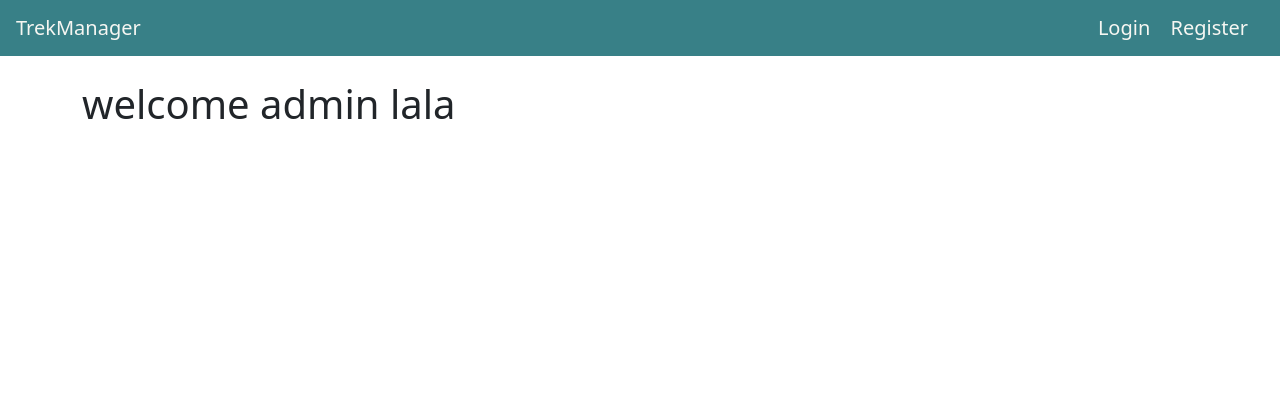
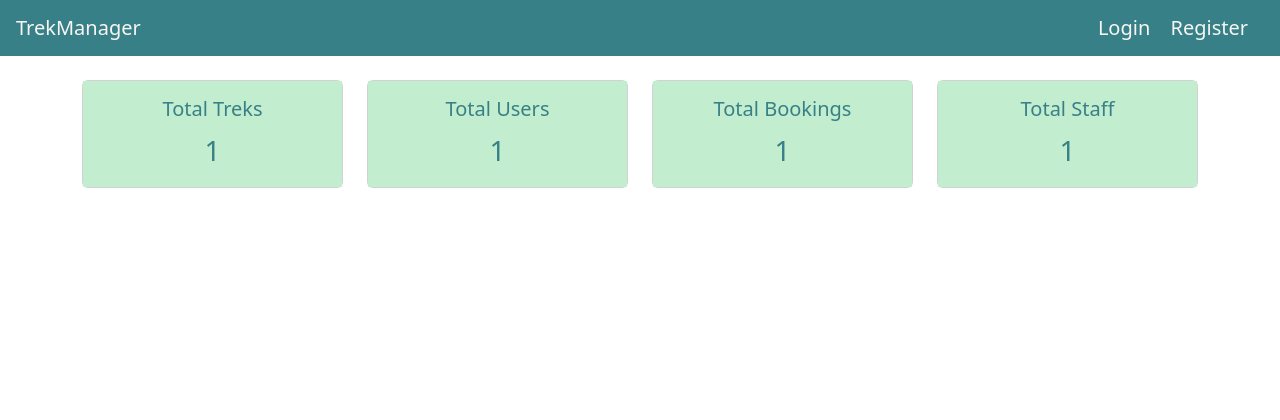
Before and after one commit to 23f2003837/Trekking-Management-App-V1, a Flask app: template app/templates/admin_dashboard.html in a window 1280 px wide. Shown: the top 420 px of the page. Run offline with Flask 3, Linux system fonts and the light colour scheme; the template is opened without the code that fills it: most values are stand-ins (such as "Sample title", 1, 10 or a date in 2020).

Commit message:
add admin dashboard stats cards

```diff
--- a/app/decorators.py
+++ b/app/decorators.py
@@ -44,7 +44,6 @@ def login_as_staff(f):
         if blacklisted:
             return blacklisted
 
-
         if session['role']!='staff':
             flash(f'Access Denied')
             return redirect(url_for(f"main.{session['role']}_dashboard"))
--- a/app/templates/admin_dashboard.html
+++ b/app/templates/admin_dashboard.html
@@ -1,4 +1,41 @@
 {% extends 'base.html' %}
 {% block content %}
-    <h1>welcome admin lala</h1>
+<div class="row">
+    <div class="col-md-3">
+    <div class="card text-center">
+        <div class="card-body bg-sage">
+            <h5 class="card-title text-teal-dark">Total Treks</h5>
+            <p class="card-text fs-3 text-teal-dark">{{ total_treks }}</p>
+        </div>
+    </div>
+    </div>
+
+    <div class="col-md-3">
+    <div class="card text-center">
+        <div class="card-body bg-sage">
+            <h5 class="card-title text-teal-dark">Total Users</h5>
+            <p class="card-text fs-3 text-teal-dark">{{ total_users }}</p>
+        </div>
+    </div>
+    </div>
+
+    <div class="col-md-3">
+    <div class="card text-center">
+        <div class="card-body bg-sage">
+            <h5 class="card-title text-teal-dark">Total Bookings</h5>
+            <p class="card-text fs-3 text-teal-dark">{{ total_bookings }}</p>
+        </div>
+    </div>
+    </div>
+
+    <div class="col-md-3">
+    <div class="card text-center">
+        <div class="card-body bg-sage">
+            <h5 class="card-title text-teal-dark">Total Staff</h5>
+            <p class="card-text fs-3 text-teal-dark">{{ total_staff }}</p>
+        </div>
+    </div>
+    </div>
+
+</div>
 {% endblock %}
```
Also changed, not shown: app/routes.py (+6 -2 lines).
